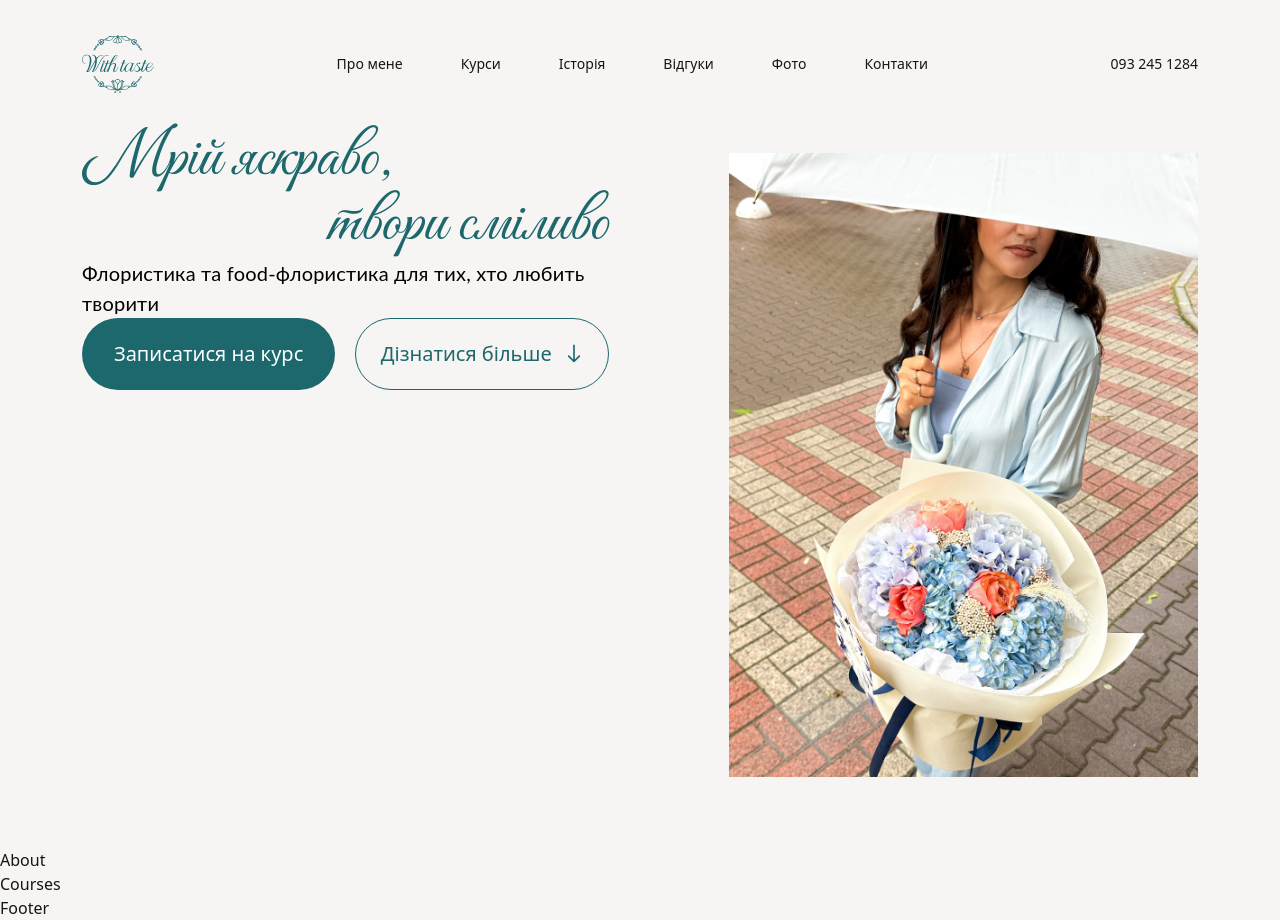
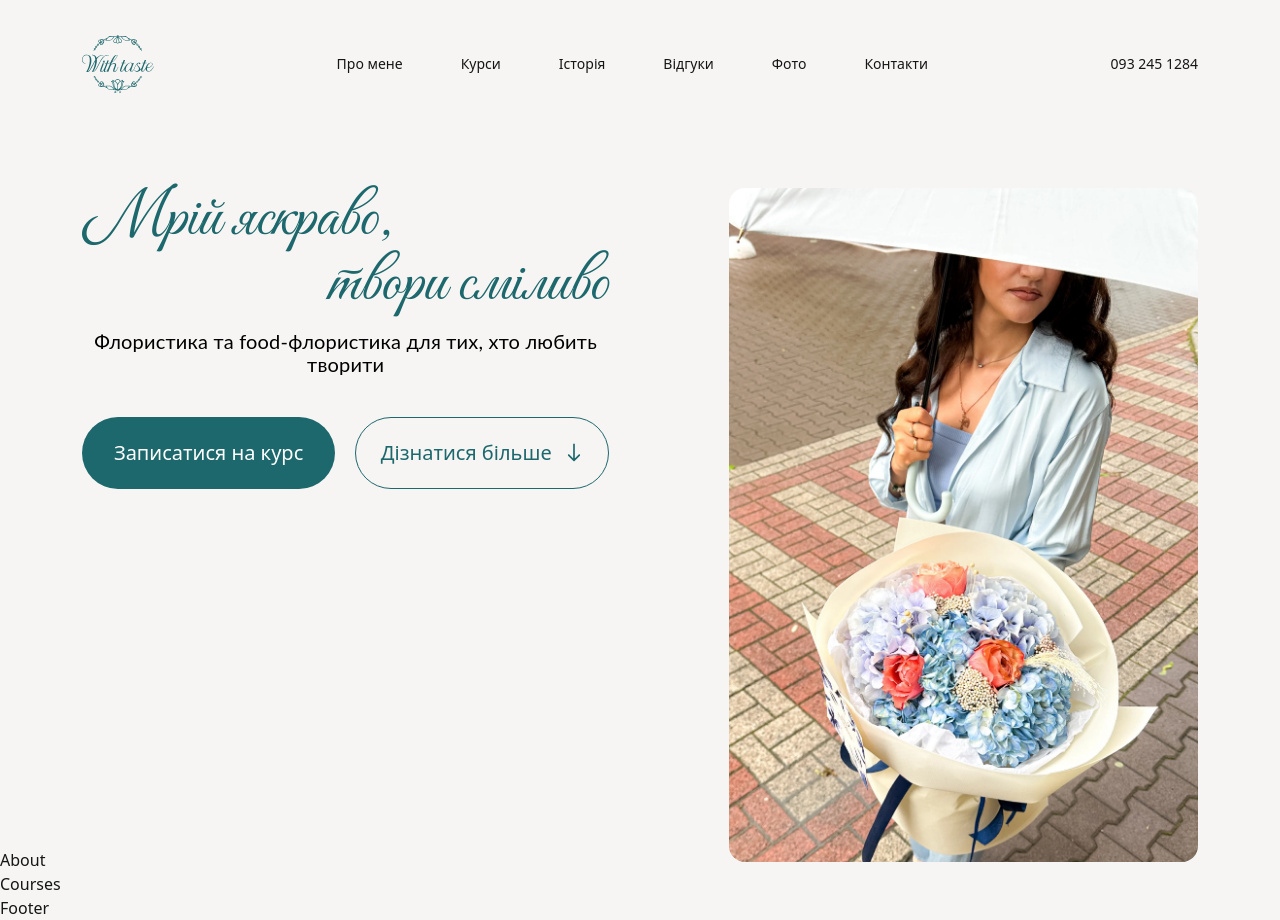
Before and after one commit to 7flowsstudio/floristics_agency, a Next.js app: page / in a window 1280 px wide. Built offline with nearby package versions, Linux system fonts and the light colour scheme; a web font is replaced by a local one.

Commit message:
add-hero-styles

```diff
--- a/src/app/globals.css
+++ b/src/app/globals.css
@@ -77,7 +77,7 @@ p {
   font-size: 20px;
   letter-spacing: 0.01em;
   color: #000;
-  text-align: left;
+  /* text-align: left; */
 }
 
 p:last-child {
--- a/src/components/sections/Hero.tsx
+++ b/src/components/sections/Hero.tsx
@@ -13,7 +13,9 @@ const Hero = () => {
   bg-cover
   md:bg-none
   h-[90vh]
-  w-full"
+  w-full
+  pt-[40px] md:pt-[60px]
+  "
     >
       <Container>
         <div className="flex flex-row md:gap-[28px] md:justify-between xl:gap-[120px]">
@@ -27,7 +29,9 @@ const Hero = () => {
                   </span>
                 </h1>
               </div>
-              <p>Флористика та food-флористика для тих, хто любить творити</p>
+              <p className="text-[20px] leading-[117%] tracking-[0.01em] md:pb-10 text-center pt-[12px] lg:text-[22px] lg:[24px]">
+                Флористика та food-флористика для тих, хто любить творити
+              </p>
             </div>
             <div className="flex flex-col gap-[8px] lg:flex-row md:gap-[20px] w-full">
               <Button className="w-full" variant="primary">
@@ -43,12 +47,12 @@ const Hero = () => {
               </Button>
             </div>
           </div>
-          <div className="relative w-[520px] h-[674px] hidden md:block">
+          <div className="relative w-[520px] h-[674px] hidden md:block rounded-[16px] overflow-hidden">
             <Image
               src="/img/hero/deshero.webp"
               alt="flowers"
               fill
-              style={{ objectFit: "contain" }}
+              style={{ objectFit: "cover" }}
               priority={false}
               loading="lazy"
             />
```
